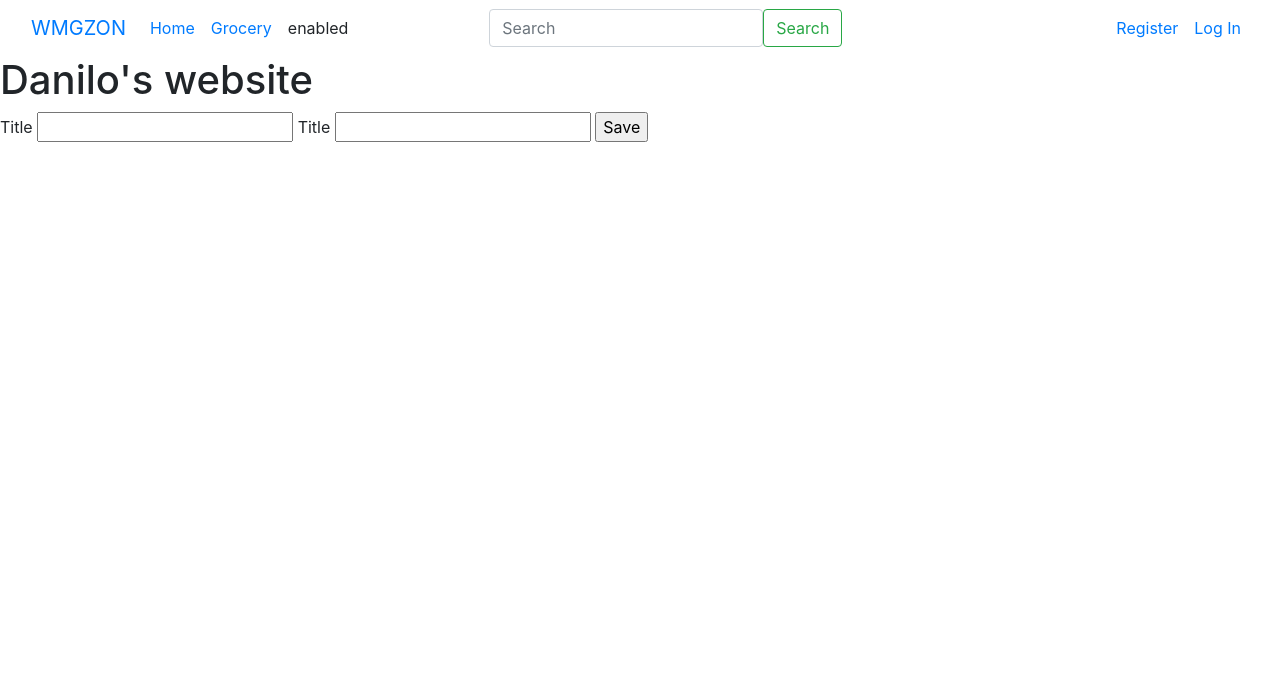
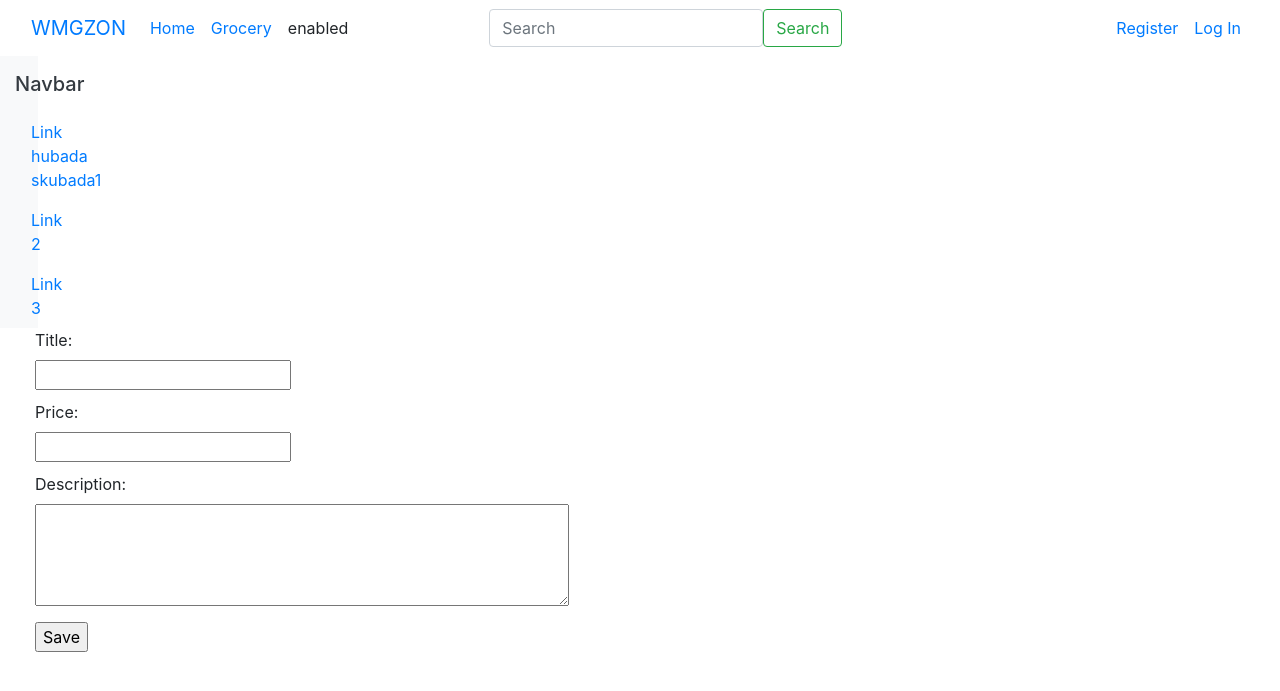
Before and after one commit to danilofonsecabs/WM278-Assignment-1, a Flask app: template wmgzon/templates/admin/add_product.html in a window 1280 px wide. Shown: the top 691 px of the page. Run offline with Flask 3, Linux system fonts and the light colour scheme; the template is opened without the code that fills it, so the values that code supplies are empty.

Commit message:
adding admin page

```diff
--- a/wmgzon/schema.sql
+++ b/wmgzon/schema.sql
@@ -14,8 +14,8 @@ CREATE TABLE product (
     title TEXT NOT NULL,
     price INTEGER NOT NULL,
     description TEXT NOT NULL,
-    rating INTEGER NOT NULL,
-    in_stock BOOLEAN,
+--     rating INTEGER NOT NULL,
+--     in_stock BOOLEAN,
 --     image BLOB NOT NULL,
     FOREIGN KEY (author_id) REFERENCES user (id)
 
--- a/wmgzon/templates/admin/add_product.html
+++ b/wmgzon/templates/admin/add_product.html
@@ -1,15 +1,27 @@
-{% extends 'base.html' %}
+{% extends 'admin/adminpage.html' %}
 
-{% block header %}
-  <h1>{% block title %}this is the admin page{% endblock %}</h1>
-{% endblock %}
+{% block admin_content %}
 
-{% block content %}
-  <form method="post">
-      <label for="title">Title</label>
-      <input name="title" id="title" value="{{ request.form['title'] }}" required>
-      <label for="price">Title</label>
-      <input name="price" id="price" value="{{ request.form['price'] }}" required>
-      <input type="submit" value="Save">
-  </form>
+    <form method="post" style="margin-left: 20px;">
+      <div style="margin-bottom: 10px;">
+        <label for="title">Title:</label><br>
+        <input type="text" id="title" name="title" value="{{ request.form['title'] }}" required>
+      </div>
+
+      <div style="margin-bottom: 10px;">
+        <label for="price">Price:</label><br>
+        <input type="number" id="price" name="price" value="{{ request.form['price'] }}" required>
+      </div>
+
+      <div style="margin-bottom: 10px;">
+        <label for="description">Description:</label><br>
+        <textarea id="description" name="description" rows="4" cols="50">{{ request.form['description'] }}</textarea>
+      </div>
+
+      <div>
+        <input type="submit" value="Save">
+      </div>
+    </form>
+
+
 {% endblock%}
--- a/wmgzon/templates/admin/adminpage.html
+++ b/wmgzon/templates/admin/adminpage.html
@@ -1,5 +1,23 @@
 {% extends 'base.html' %}
+{% block content %}
 
-{% block header %}
-  <h1>{% block title %}this is the admin page{% endblock %}</h1>
+<div class="container-fluid">
+  <div class="row">
+      <div class="vertical-navbar">
+        <nav class="col-md-2 d-flex flex-column bg-light text-dark">
+          <h5 class="my-3">Navbar</h5>
+          <a href="#" class="nav-link">Link hubada skubada1</a>
+          <a href="#" class="nav-link">Link 2</a>
+          <a href="#" class="nav-link">Link 3</a>
+        </nav>
+      </div>
+    <!-- content area -->
+      <div class="col-md-10">
+        <div class="main-content">
+          {% block admin_content %}
+          {% endblock %}
+        </div>
+      </div>
+  </div>
+</div>
 {% endblock %}
--- a/wmgzon/templates/base.html
+++ b/wmgzon/templates/base.html
@@ -61,7 +61,6 @@
 </head>
 <body>
 
-    <h1> Danilo's  website</h1>
     {% block content %}
     {% endblock %}
 </body>
```
